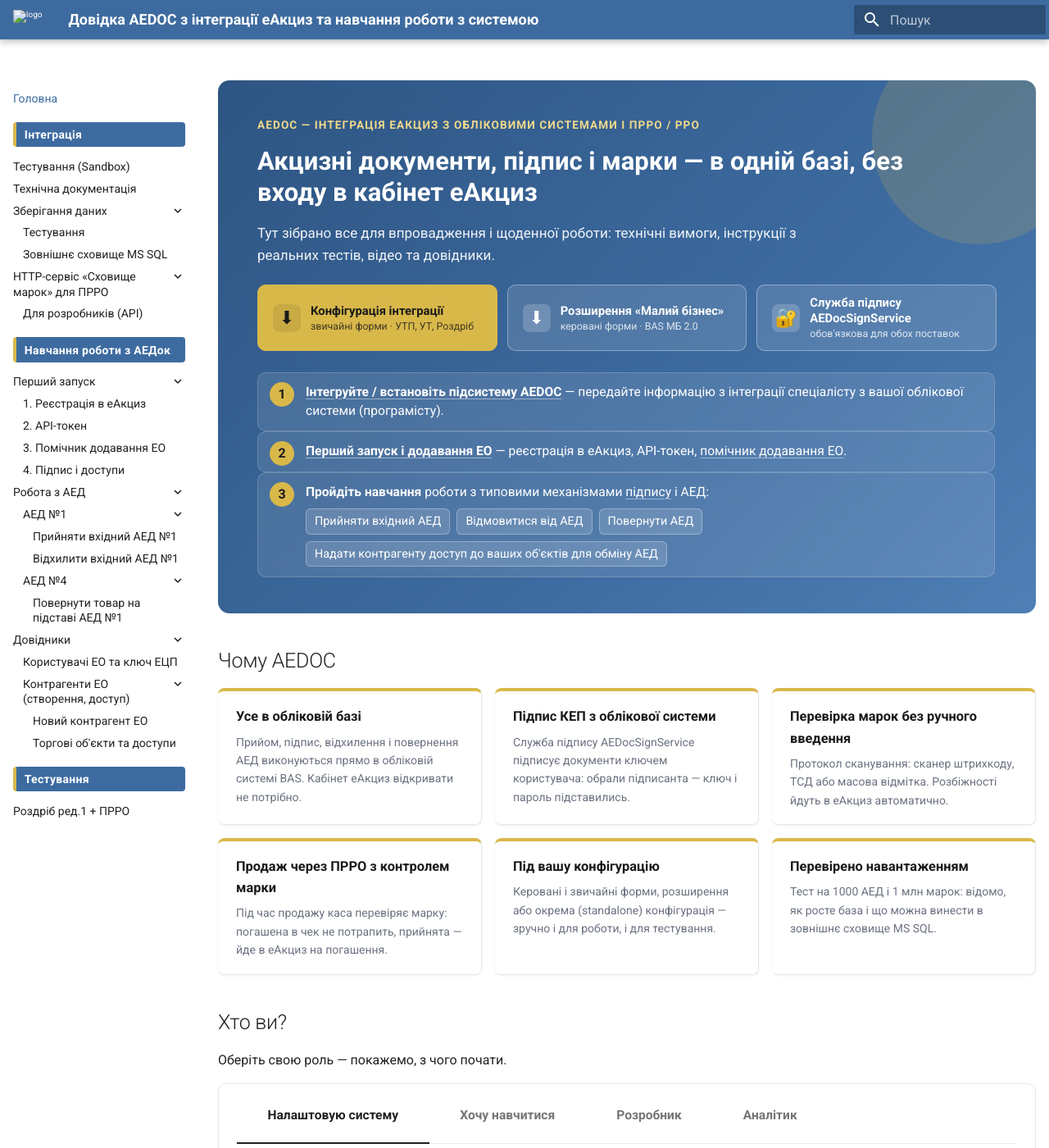
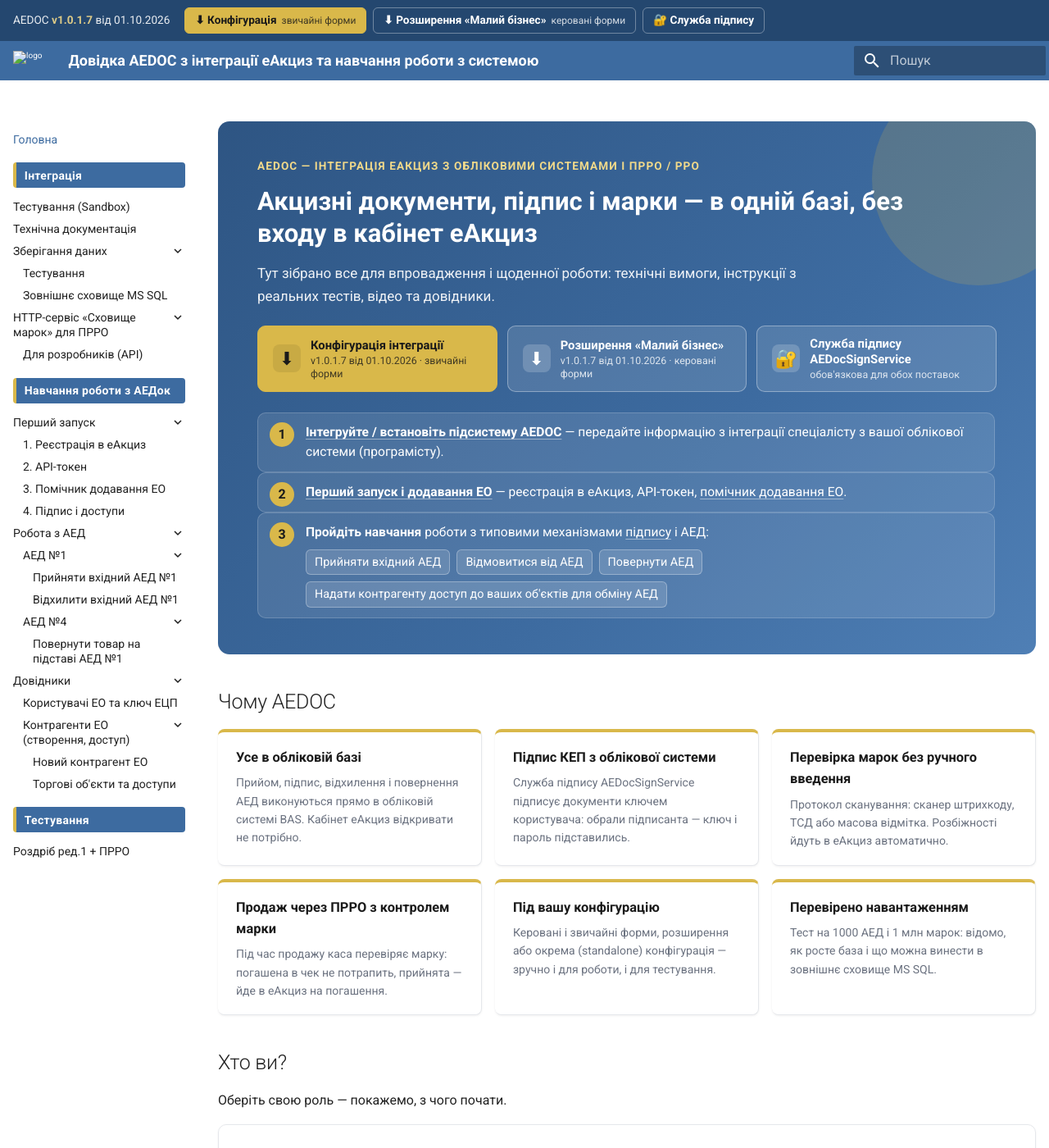
Before and after one commit to sukhenko/aedoc-docs, an MkDocs documentation site: the page built from docs/index.md, in a window 1280 px wide and 1400 px high. Shown: the whole window at 82% size. Built offline with MkDocs 1.6.1 and Material for MkDocs 9.7.7, drawn with Linux system fonts in a browser that asks for light colours.

Commit message:
Смуга завантаження з версією v1.0.1.7 від 01.10.2026 зверху на всіх сторінках
Co-Authored-By: Claude Opus 5.5 <noreply@anthropic.com>
Claude-Session: https://claude.ai/code/session_0177sjggDQ9MXuFeJFH1q7HZ

```diff
--- a/docs/index.md
+++ b/docs/index.md
@@ -14,8 +14,8 @@ hide:
 <p class="hero__lead">Тут зібрано все для впровадження і щоденної роботи: технічні вимоги, інструкції з реальних тестів, відео та довідники.</p>
 
 <div class="dl dl--hero">
-<a class="dl__btn dl__btn--gold" href="https://aedoc.com.ua/download/%d0%ba%d0%be%d0%bd%d1%84%d1%96%d0%b3%d1%83%d1%80%d0%b0%d1%86%d1%96%d1%8f-%d0%b4%d0%bb%d1%8f-%d1%96%d0%bd%d1%82%d0%b5%d0%b3%d1%80%d1%86%d1%96%d1%97-%d0%b0%d0%b5%d0%b4%d0%be%d1%81-%d0%b5%d0%b0%d0%ba/?wpdmdl=1100&amp;masterkey=O9dcV8_ycmVqIXQktj0R3wCUZCvq4lylBo8OMxiQx9OZ8MXji0Jw51zc-ZujyD3AiFu3OYeX-0RPAWOekI4xLl3nt6g2-02p7RyS-Dg4yaAQ"><span class="dl__ico">⬇</span><span><b>Конфігурація інтеграції</b><small>звичайні форми · УТП, УТ, Роздріб</small></span></a>
-<a class="dl__btn" href="https://aedoc.com.ua/download/%d1%80%d0%be%d0%b7%d1%88%d0%b8%d1%80%d0%b5%d0%bd%d0%bd%d1%8f-%d0%b0%d0%b5%d0%b4%d0%be%d0%ba-%d0%b4%d0%bb%d1%8f-%d1%96%d0%bd%d1%82%d0%b5%d0%b3%d1%80%d0%b0%d1%86%d1%96%d1%97-bas-%d0%bc%d0%b0%d0%bb%d0%b8/?wpdmdl=961&amp;masterkey=OcfrThd5vLXuNNHUTBwEwV78gnSI2OGMMOViLd_7AeNiCmjAjv9N9ojm0AmCJY_pDjQA0hE6DZtF46YpioVLUur6G0LQWgZCSQjkqyYMdOmA"><span class="dl__ico">⬇</span><span><b>Розширення «Малий бізнес»</b><small>керовані форми · BAS МБ 2.0</small></span></a>
+<a class="dl__btn dl__btn--gold" href="https://aedoc.com.ua/download/%d0%ba%d0%be%d0%bd%d1%84%d1%96%d0%b3%d1%83%d1%80%d0%b0%d1%86%d1%96%d1%8f-%d0%b4%d0%bb%d1%8f-%d1%96%d0%bd%d1%82%d0%b5%d0%b3%d1%80%d1%86%d1%96%d1%97-%d0%b0%d0%b5%d0%b4%d0%be%d1%81-%d0%b5%d0%b0%d0%ba/?wpdmdl=1100&amp;masterkey=O9dcV8_ycmVqIXQktj0R3wCUZCvq4lylBo8OMxiQx9OZ8MXji0Jw51zc-ZujyD3AiFu3OYeX-0RPAWOekI4xLl3nt6g2-02p7RyS-Dg4yaAQ"><span class="dl__ico">⬇</span><span><b>Конфігурація інтеграції</b><small>v1.0.1.7 від 01.10.2026 · звичайні форми</small></span></a>
+<a class="dl__btn" href="https://aedoc.com.ua/download/%d1%80%d0%be%d0%b7%d1%88%d0%b8%d1%80%d0%b5%d0%bd%d0%bd%d1%8f-%d0%b0%d0%b5%d0%b4%d0%be%d0%ba-%d0%b4%d0%bb%d1%8f-%d1%96%d0%bd%d1%82%d0%b5%d0%b3%d1%80%d0%b0%d1%86%d1%96%d1%97-bas-%d0%bc%d0%b0%d0%bb%d0%b8/?wpdmdl=961&amp;masterkey=OcfrThd5vLXuNNHUTBwEwV78gnSI2OGMMOViLd_7AeNiCmjAjv9N9ojm0AmCJY_pDjQA0hE6DZtF46YpioVLUur6G0LQWgZCSQjkqyYMdOmA"><span class="dl__ico">⬇</span><span><b>Розширення «Малий бізнес»</b><small>v1.0.1.7 від 01.10.2026 · керовані форми</small></span></a>
 <a class="dl__btn" href="https://aedoc.com.ua/download/%d0%bc%d0%be%d0%b4%d1%83%d0%bb%d1%8c-%d0%bf%d1%96%d0%b4%d0%bf%d0%b8%d1%81%d1%83-%d0%b5%d0%b0%d0%ba%d1%86%d0%b8%d0%b7/"><span class="dl__ico">🔐</span><span><b>Служба підпису AEDocSignService</b><small>обов'язкова для обох поставок</small></span></a>
 </div>
 
--- a/docs/stylesheets/extra.css
+++ b/docs/stylesheets/extra.css
@@ -160,3 +160,17 @@
 .md-typeset .dl--page .dl__btn--gold{background:#D9B84A;border-color:#D9B84A}
 .md-typeset .dl--page .dl__btn--gold .dl__ico{background:rgba(0,0,0,.08);color:#1A1A1A}
 @media (max-width:600px){.md-typeset .dl__btn{max-width:none}}
+
+/* ===== Верхня смуга завантаження (усі сторінки) ===== */
+.md-banner{background:#24476F;color:#fff}
+.md-banner__inner{margin:.45rem auto;font-size:.68rem}
+.dlbar{display:flex;flex-wrap:wrap;align-items:center;gap:8px 18px}
+.dlbar__ver{opacity:.9;white-space:nowrap}
+.dlbar__ver b{color:#F1D98A}
+.dlbar__links{display:flex;flex-wrap:wrap;gap:8px}
+.md-banner a.dlbar__btn{display:inline-flex;align-items:baseline;gap:6px;padding:4px 12px;border-radius:6px;border:1px solid rgba(255,255,255,.35);color:#fff;text-decoration:none;font-weight:600;white-space:nowrap}
+.md-banner a.dlbar__btn:hover{background:rgba(255,255,255,.14);color:#fff}
+.md-banner a.dlbar__btn--gold{background:#D9B84A;border-color:#D9B84A;color:#1A1A1A}
+.md-banner a.dlbar__btn--gold:hover{background:#E6C866;color:#1A1A1A}
+.dlbar__btn small{font-weight:400;opacity:.8;font-size:.6rem}
+@media (max-width:600px){.dlbar__btn small{display:none}}
--- a/mkdocs.yml
+++ b/mkdocs.yml
@@ -5,6 +5,7 @@ copyright: © WebCheck — <a href="https://aedoc.com.ua">aedoc.com.ua</a>
 
 theme:
   name: material
+  custom_dir: overrides
   language: uk
   logo: https://aedoc.com.ua/wp-content/uploads/2026/05/favicon-512x512-1.png
   favicon: https://aedoc.com.ua/wp-content/uploads/2026/05/favicon-512x512-1.png
@@ -59,9 +60,9 @@ nav:
       - Роздріб ред.1 + ПРРО: testuvannia/rozdrib-prro.md
 
 extra_css:
-  - stylesheets/extra.css?v=20261009-4
+  - stylesheets/extra.css?v=20261009-5
 extra_javascript:
-  - javascripts/lightbox.js?v=20261009-4
+  - javascripts/lightbox.js?v=20261009-5
 
 markdown_extensions:
   - attr_list
@@ -77,3 +78,13 @@ markdown_extensions:
       slugify: !!python/object/apply:pymdownx.slugs.slugify
         kwds:
           case: lower
+
+# Поточна версія AEDOC і посилання на завантаження — показуються у верхній смузі на всіх сторінках.
+# При виході нової версії змініть version і date.
+extra:
+  aedoc:
+    version: 1.0.1.7
+    date: 01.10.2026
+    config_url: "https://aedoc.com.ua/download/%d0%ba%d0%be%d0%bd%d1%84%d1%96%d0%b3%d1%83%d1%80%d0%b0%d1%86%d1%96%d1%8f-%d0%b4%d0%bb%d1%8f-%d1%96%d0%bd%d1%82%d0%b5%d0%b3%d1%80%d1%86%d1%96%d1%97-%d0%b0%d0%b5%d0%b4%d0%be%d1%81-%d0%b5%d0%b0%d0%ba/?wpdmdl=1100&masterkey=O9dcV8_ycmVqIXQktj0R3wCUZCvq4lylBo8OMxiQx9OZ8MXji0Jw51zc-ZujyD3AiFu3OYeX-0RPAWOekI4xLl3nt6g2-02p7RyS-Dg4yaAQ"
+    extension_url: "https://aedoc.com.ua/download/%d1%80%d0%be%d0%b7%d1%88%d0%b8%d1%80%d0%b5%d0%bd%d0%bd%d1%8f-%d0%b0%d0%b5%d0%b4%d0%be%d0%ba-%d0%b4%d0%bb%d1%8f-%d1%96%d0%bd%d1%82%d0%b5%d0%b3%d1%80%d0%b0%d1%86%d1%96%d1%97-bas-%d0%bc%d0%b0%d0%bb%d0%b8/?wpdmdl=961&masterkey=OcfrThd5vLXuNNHUTBwEwV78gnSI2OGMMOViLd_7AeNiCmjAjv9N9ojm0AmCJY_pDjQA0hE6DZtF46YpioVLUur6G0LQWgZCSQjkqyYMdOmA"
+    sign_url: "https://aedoc.com.ua/download/%d0%bc%d0%be%d0%b4%d1%83%d0%bb%d1%8c-%d0%bf%d1%96%d0%b4%d0%bf%d0%b8%d1%81%d1%83-%d0%b5%d0%b0%d0%ba%d1%86%d0%b8%d0%b7/"
--- /dev/null
+++ b/overrides/main.html
@@ -0,0 +1,13 @@
+{% extends "base.html" %}
+
+{% block announce %}
+{% set a = config.extra.aedoc %}
+<div class="dlbar">
+  <span class="dlbar__ver">AEDOC <b>v{{ a.version }}</b> від {{ a.date }}</span>
+  <span class="dlbar__links">
+    <a class="dlbar__btn dlbar__btn--gold" href="{{ a.config_url }}">⬇ Конфігурація <small>звичайні форми</small></a>
+    <a class="dlbar__btn" href="{{ a.extension_url }}">⬇ Розширення «Малий бізнес» <small>керовані форми</small></a>
+    <a class="dlbar__btn" href="{{ a.sign_url }}">🔐 Служба підпису</a>
+  </span>
+</div>
+{% endblock %}
```
Also changed, not shown: docs/integratsiia/sandbox.md (+2 -2 lines).
